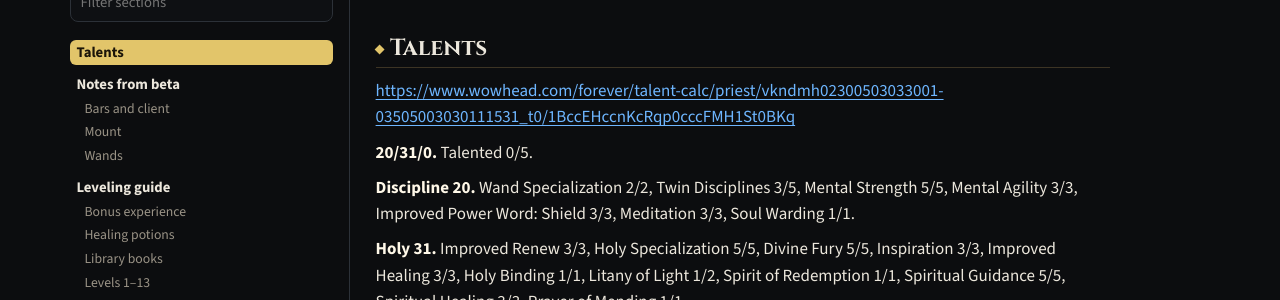
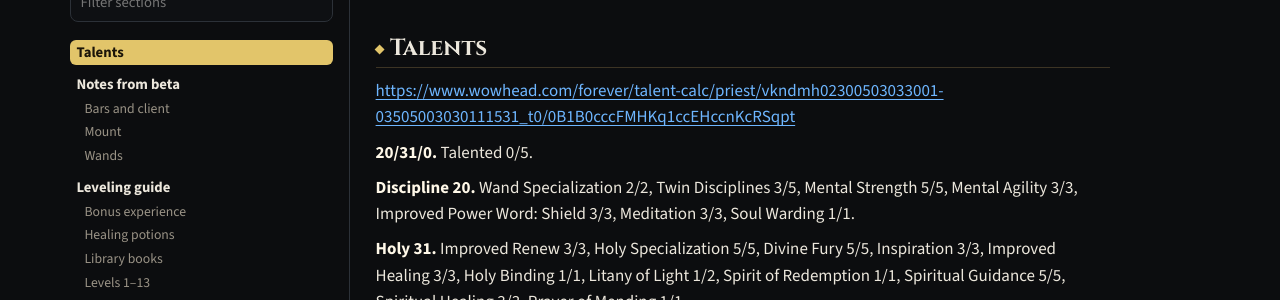
Before and after one commit to LordDemonos/wow-forever, a Jekyll site: the page built from wiki/guides/leveling.md, in a window 1280 px wide and 900 px high. Shown: the part 198-498 px from the top of the window. Built offline with Jekyll 4.4.1, drawn with Linux system fonts in a browser that asks for light colours; a script that is not in the unit is left out.

Commit message:
Update leveling.md

```diff
--- a/wiki/guides/leveling.md
+++ b/wiki/guides/leveling.md
@@ -11,7 +11,7 @@ kicker: Undead Priest
 
 ## Talents
 
-<https://www.wowhead.com/forever/talent-calc/priest/vkndmh02300503033001-03505003030111531_t0/1BccEHccnKcRqp0cccFMH1St0BKq>
+<https://www.wowhead.com/forever/talent-calc/priest/vkndmh02300503033001-03505003030111531_t0/0B1B0cccFMHKq1ccEHccnKcRSqpt>
 
 **20/31/0.** Talented 0/5.
 
```
